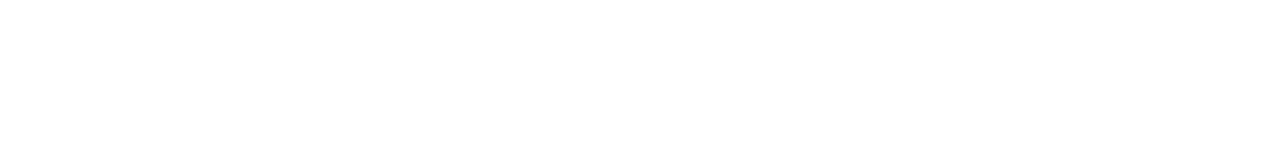
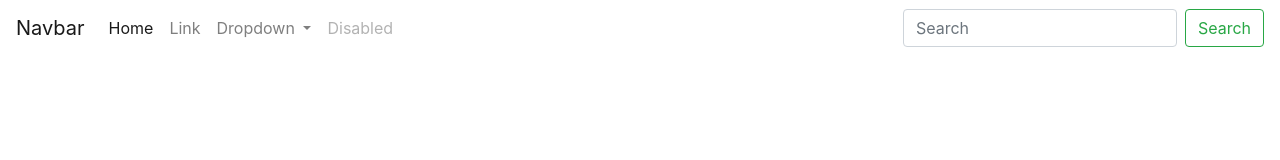
Before and after one commit to joanrodriguezhe/sesion06, a plain HTML site: page index.html in a window 1280 px wide. Drawn offline with nearby package versions, Linux system fonts and the light colour scheme.

Commit message:
Ejercicio 02

```diff
--- a/index.html
+++ b/index.html
@@ -12,6 +12,45 @@
 
 <body>
 
+    <nav class="navbar navbar-expand-lg navbar-light ">
+        <a class="navbar-brand" href="#">Navbar</a>
+        <button class="navbar-toggler" type="button" data-toggle="collapse" data-target="#navbarSupportedContent"
+            aria-controls="navbarSupportedContent" aria-expanded="false" aria-label="Toggle navigation">
+            <span class="navbar-toggler-icon"></span>
+        </button>
+
+        <div class="collapse navbar-collapse" id="navbarSupportedContent">
+            <ul class="navbar-nav mr-auto">
+                <li class="nav-item active">
+                    <a class="nav-link" href="#">Home <span class="sr-only">(current)</span></a>
+                </li>
+                <li class="nav-item">
+                    <a class="nav-link" href="#">Link</a>
+                </li>
+                <li class="nav-item dropdown">
+                    <a class="nav-link dropdown-toggle" href="#" id="navbarDropdown" role="button"
+                        data-toggle="dropdown" aria-haspopup="true" aria-expanded="false">
+                        Dropdown
+                    </a>
+                    <div class="dropdown-menu" aria-labelledby="navbarDropdown">
+                        <a class="dropdown-item" href="#">Action</a>
+                        <a class="dropdown-item" href="#">Another action</a>
+                        <div class="dropdown-divider"></div>
+                        <a class="dropdown-item" href="#">Something else here</a>
+                    </div>
+                </li>
+                <li class="nav-item">
+                    <a class="nav-link disabled" href="#" tabindex="-1" aria-disabled="true">Disabled</a>
+                </li>
+            </ul>
+            <form class="form-inline my-2 my-lg-0">
+                <input class="form-control mr-sm-2" type="search" placeholder="Search" aria-label="Search" />
+                <button class="btn btn-outline-success my-2 my-sm-0" type="submit">
+                    Search
+                </button>
+            </form>
+        </div>
+    </nav>
 
     <script src="https://code.jquery.com/jquery-3.5.1.slim.min.js"
         integrity="sha384-DfXdz2htPH0lsSSs5nCTpuj/zy4C+OGpamoFVy38MVBnE+IbbVYUew+OrCXaRkfj"
```
